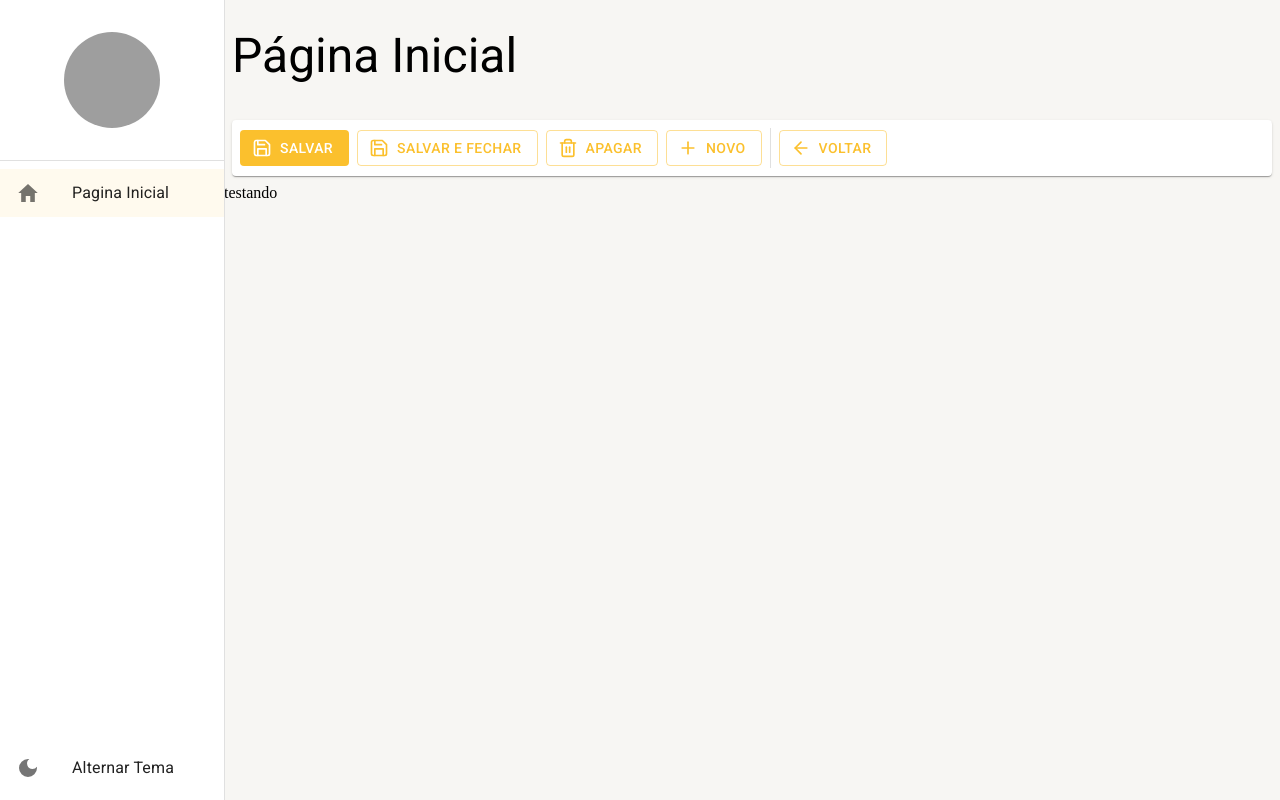
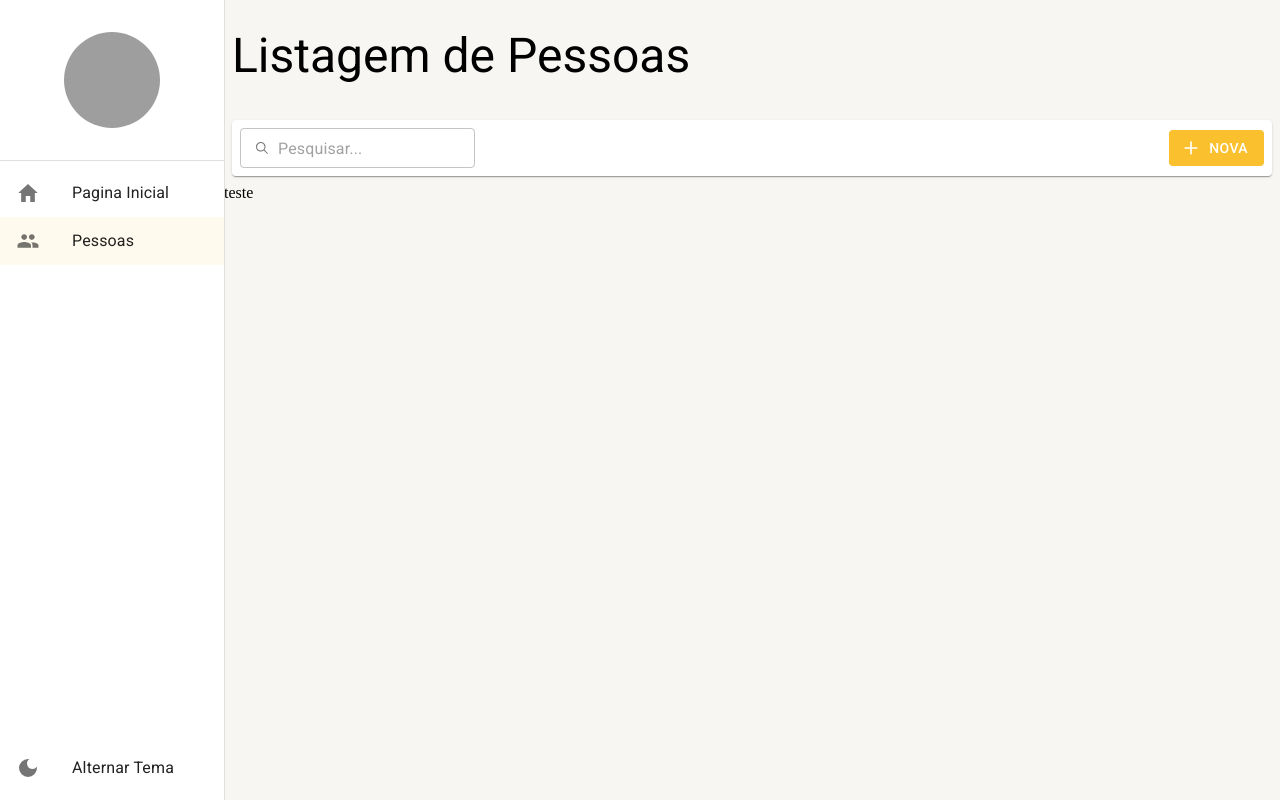
Before and after one commit to juanlramos/coamo-front, a React (Create React App) app: page /pessoas in a window 1280 px wide. Before the commit this address led to /pagina-inicial. Built offline with nearby package versions, Linux system fonts and the light colour scheme; data requests are answered from the project's data file; grey boxes are pictures that could not be loaded.

Commit message:
Implementado pagina de cidades

```diff
--- a/mock/database.json
+++ b/mock/database.json
@@ -2,7 +2,9 @@
     "pessoas": [
         {
             "id": 1,
-            "nome": "João"
+            "email": "jL5sH@example.com",
+            "cidadeId": 1,
+            "nomeCompleto": "Jean Ferreira de Gois"
         }
     ]
 }
--- a/src/index.tsx
+++ b/src/index.tsx
@@ -6,7 +6,7 @@
   document.getElementById('root') as HTMLElement
 );
 root.render(
-  <React.StrictMode>
+
     <App />
-  </React.StrictMode>
+
 );
--- a/src/pages/dashboard/Dashboard.tsx
+++ b/src/pages/dashboard/Dashboard.tsx
@@ -1,4 +1,3 @@
-import { Box } from "@mui/material";
 import { FerramentasDeDetalhe } from "../../shared/components";
 import { LayoutBaseDePagina } from "../../shared/layouts";
 
--- a/src/pages/index.ts
+++ b/src/pages/index.ts
@@ -1 +1,2 @@
 export * from './dashboard/Dashboard';
+export * from './pessoas/ListagemDePessoas';
--- /dev/null
+++ b/src/pages/pessoas/ListagemDePessoas.tsx
@@ -0,0 +1,40 @@
+import { useEffect, useMemo } from "react";
+import { FerramentasDaListagem } from "../../shared/components";
+import { LayoutBaseDePagina } from "../../shared/layouts";
+import { useSearchParams } from "react-router-dom";
+import { PessoasService } from "../../shared/services/api/pessoas/PessoasService";
+
+export const ListagemDePessoas: React.FC = () => {
+    const [searchParams, setSearchParams] = useSearchParams();
+
+    const busca = useMemo(() => {
+        return searchParams.get("busca") || "";
+    },[searchParams]);
+
+    useEffect(() => {
+      PessoasService.getAll(1, busca)
+      .then((result) => {
+        if(result instanceof Error) {
+          alert(result.message);
+          return;
+        } else{
+          console.log(result);
+        }
+      })
+    }, [busca]);
+
+  return (
+    <LayoutBaseDePagina
+      titulo="Listagem de Pessoas"
+      barraDeFerramentas={
+        <FerramentasDaListagem
+        textoBotaoNovo="Nova"
+        textoDaBusca={busca}
+        aoMudarTextoBusca={texto => setSearchParams({busca: texto}, {replace: true})}
+        mostrarInputBusca />
+      }
+    >
+        teste
+    </LayoutBaseDePagina>
+  );
+};
--- a/src/routes/index.tsx
+++ b/src/routes/index.tsx
@@ -1,8 +1,9 @@
 import { Routes, Route, Navigate } from "react-router";
 import { useDrawerContext } from "../shared/contexts";
 import { useEffect } from "react";
-import { IoMdHome, IoMdStar } from "react-icons/io";
-import { Dashboard } from "../pages";
+import { IoMdHome, IoMdPeople } from "react-icons/io";
+import { PiCity } from "react-icons/pi";
+import { Dashboard, ListagemDePessoas } from "../pages";
 
 export const AppRoutes = () => {
 
@@ -14,6 +15,11 @@
                 label: "Pagina Inicial",
                 icon: <IoMdHome />,
                 path: "/pagina-inicial"
+            },
+            {
+                label: "Pessoas",
+                icon: <IoMdPeople />,
+                path: "/pessoas"
             }
         ]);
     }, []);
@@ -21,6 +27,8 @@
     return (
         <Routes>
             <Route path="/pagina-inicial" element={<Dashboard />}/>
+            <Route path="/pessoas" element={<ListagemDePessoas />}/>
+            {/*<Route path="/pessoas/detalhe/:id" element={<Dashboard />}/>*/}
             <Route path="*" element={<Navigate to="/pagina-inicial" />}/>
         </Routes>
     );
```
